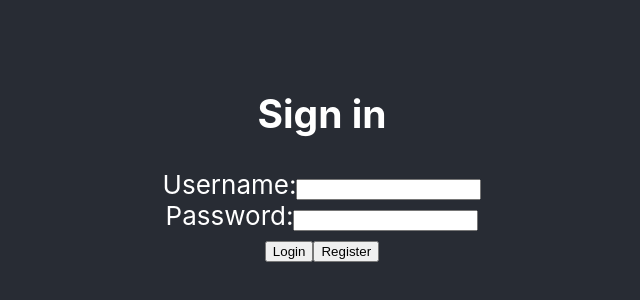
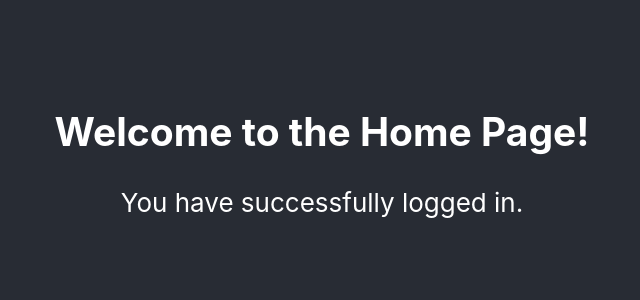
Before and after one commit to k5177751800/ECE461L.github.io, a React (Create React App) app in the folder frontend/: page /home in a window 1280 px wide. Shown: the part 240-540 px from the top of the page, without its empty margins (318-958 px from the left). Built offline with nearby package versions, Linux system fonts and the light colour scheme.

Commit message:
added home page after login

```diff
--- a/frontend/src/App.js
+++ b/frontend/src/App.js
@@ -1,5 +1,6 @@
 import './App.css';
 import Login from './pages/Login/Login';
+import Home from './pages/Home/Home';
 import { BrowserRouter as Router, Routes, Route } from 'react-router-dom';
 
 function App() {
@@ -7,7 +8,10 @@ function App() {
     <Router>
       <div className="App">
         <header className="App-header">
-          <Login />
+          <Routes>
+            <Route path="/" element={<Login />} /> {/* Default to login */}
+            <Route path="/home" element={<Home />} /> {/* Home Route */}
+          </Routes>
         </header>
       </div>
     </Router>
--- /dev/null
+++ b/frontend/src/pages/Home/Home.jsx
@@ -0,0 +1,12 @@
+import React from 'react';
+
+function Home() {
+    return (
+        <div>
+            <h2>Welcome to the Home Page!</h2>
+            <p> You have successfully logged in.</p>
+        </div>
+    );
+}
+
+export default Home;
--- a/frontend/src/pages/Login/Login.jsx
+++ b/frontend/src/pages/Login/Login.jsx
@@ -1,9 +1,11 @@
 import React, { useState } from 'react';
+import { useNavigate } from 'react-router-dom';
 
 function Login() {
     const [username, setUsername] = useState('');
     const [password, setPassword] = useState('');
     const [message, setMessage] = useState('');
+    const navigate = useNavigate();
 
     const handleSubmit = async (e, action) => {
         e.preventDefault();
@@ -26,6 +28,8 @@ function Login() {
 
             if (response.ok) {
                 setMessage(data.message);  // Login success message
+                navigate('/home');
+
             } else {
                 setMessage(data.message);  // Error message
             }
```
